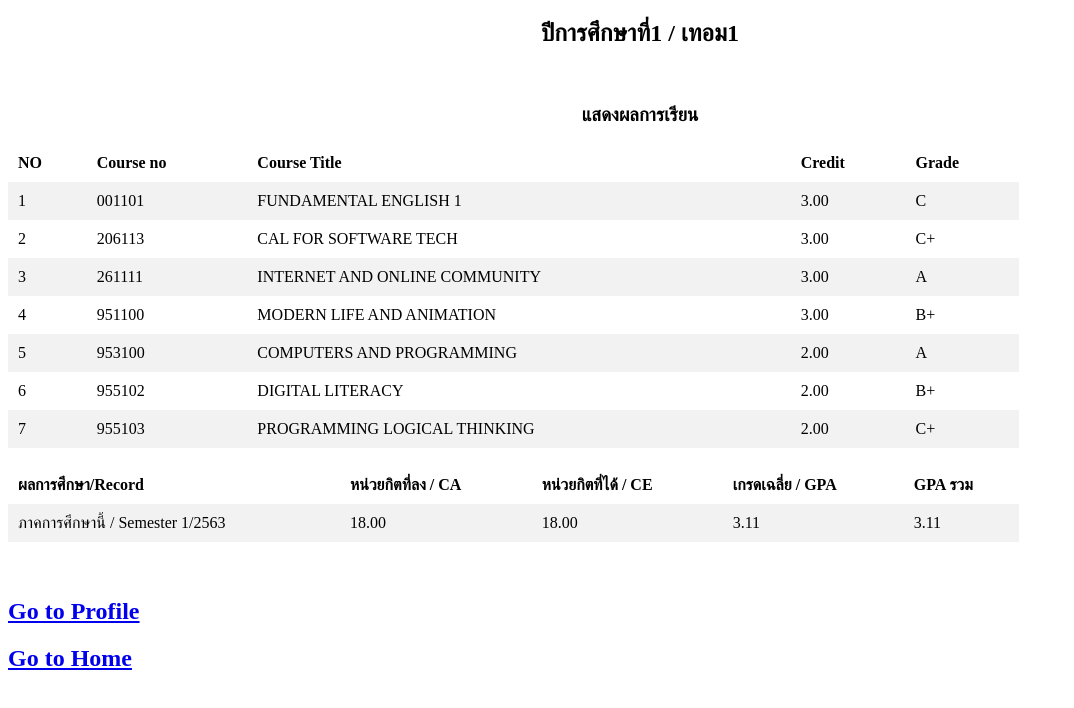
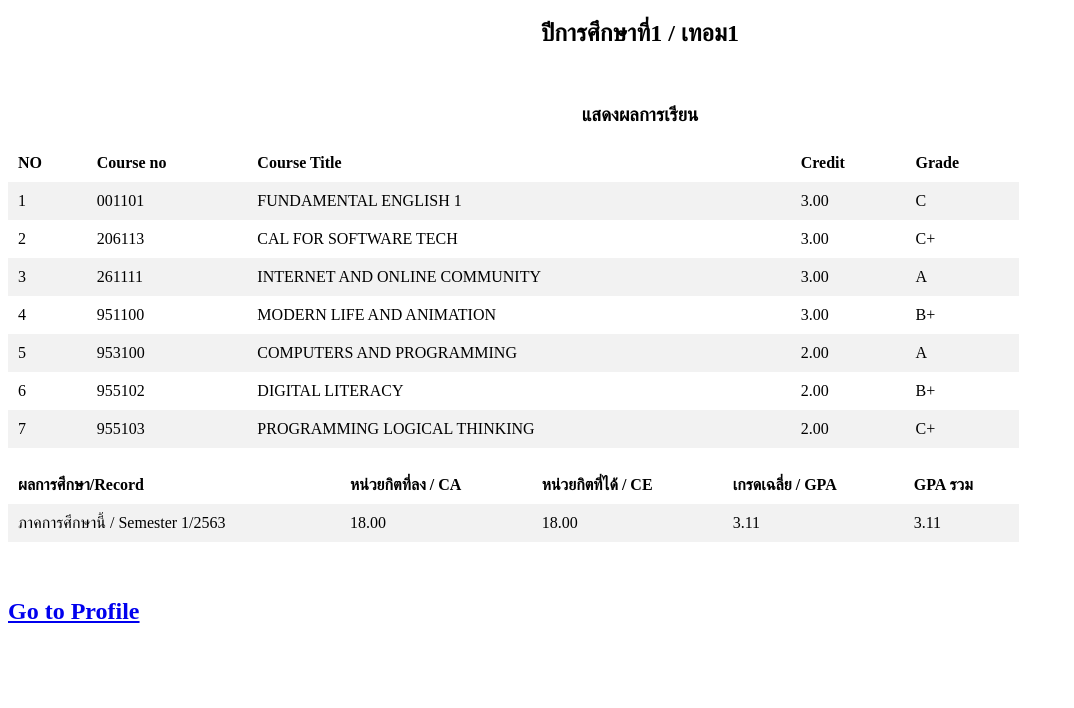
Before and after one commit to 632115022Thannavat/project-web-grade, a plain HTML site: page don/g1/grade2.html in a window 1280 px wide. Shown: the whole page, without its empty margins (0-1074 px from the left). Drawn offline with Linux system fonts and the light colour scheme.

Commit message:
fix bug 4

```diff
--- a/don/g1/grade2.html
+++ b/don/g1/grade2.html
@@ -118,6 +118,5 @@ tr:nth-child(even){background-color: #f2f2f2}
     <br>
     <br>
     <a href="../index1.html"><h2>Go to Profile</h2></a>
-    <a href="index.html"><h2>Go to Home</h2></a>
 </body>
 </html>
```
Also changed, not shown: don/g2/grade3.html (+0 -1 lines), don/g3/grade4.html (+0 -1 lines), don/g4/grade5.html (+0 -1 lines), don/g5/grade6.html (+0 -1 lines), jet/g1/index3.html (+0 -1 lines), jet/g2/index4.html (+0 -1 lines), jet/g3/index5.html (+0 -1 lines), jet/g4/index6.html (+0 -1 lines), jet/g5/index7.html (+0 -1 lines).
